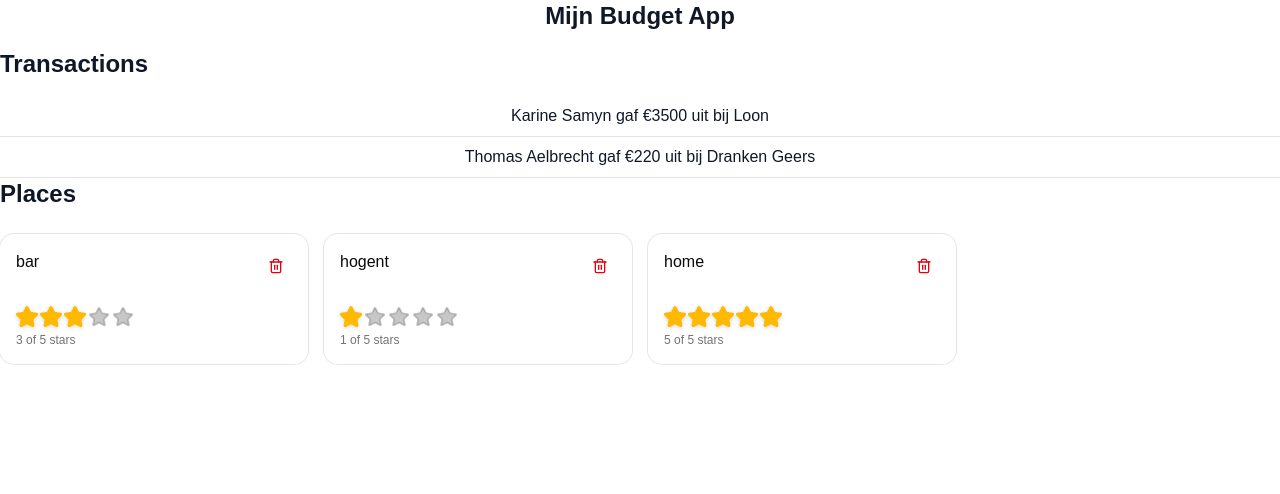
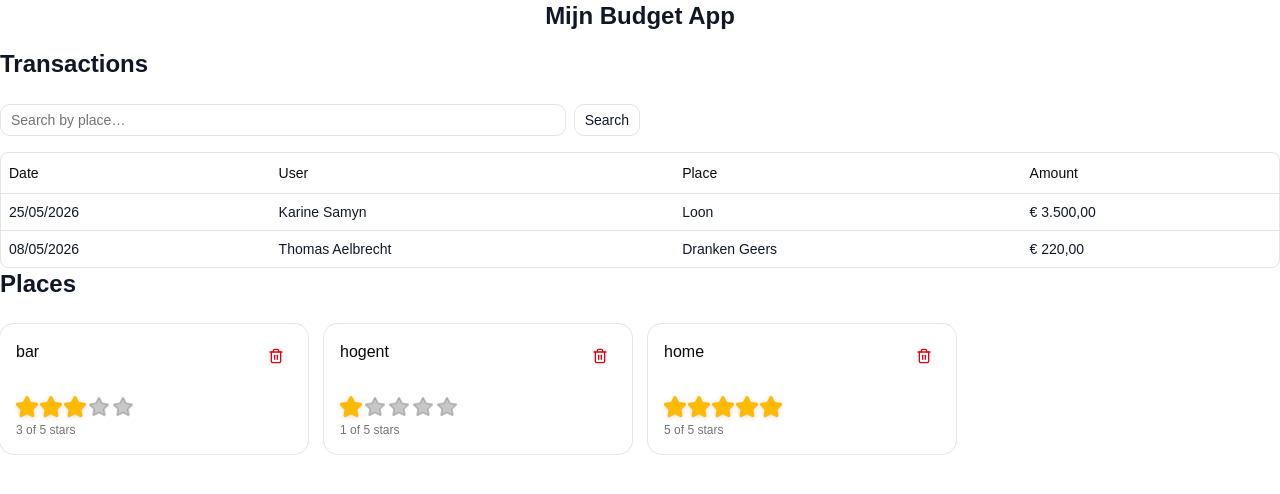
Before and after one commit to HOGENT-frontendweb/frontendweb-budget, a React (Vite) app: page / in a window 1280 px wide. Shown: the top 494 px of the page. Built offline with nearby package versions, Linux system fonts and the light colour scheme.

Commit message:
Hoofdstuk 2: Search transacties toegevoegd

```diff
--- a/src/components/transactions/Transaction.tsx
+++ b/src/components/transactions/Transaction.tsx
@@ -1,15 +1,33 @@
 import type { Transaction as TransactionType } from '../../types';
-import { Separator } from '@/components/ui/separator';
+import { TableRow, TableCell } from '../ui/table';
 
-type TransactionProps = Omit<TransactionType, 'id' | 'date'>;
+type TransactionProps = TransactionType;
 
-export default function Transaction({ user, place, amount }: TransactionProps) {
+const dateFormat = new Intl.DateTimeFormat('nl-BE', {
+  day: '2-digit',
+  month: '2-digit',
+  year: 'numeric',
+});
+
+const amountFormat = new Intl.NumberFormat('nl-BE', {
+  currency: 'EUR',
+  style: 'currency',
+  maximumFractionDigits: 2,
+  minimumFractionDigits: 2,
+});
+
+export default function Transaction({
+  user,
+  place,
+  amount,
+  date,
+}: TransactionProps) {
   return (
-    <>
-      <div className='text-center m-2'>
-        {user.name} gaf €{amount} uit bij {place.name}
-      </div>
-      <Separator />
-    </>);
-
+    <TableRow>
+      <TableCell>{dateFormat.format(new Date(date))}</TableCell>
+      <TableCell>{user.name}</TableCell>
+      <TableCell>{place.name}</TableCell>
+      <TableCell>{amountFormat.format(amount)}</TableCell>
+    </TableRow>
+  );
 }
--- a/src/components/transactions/TransactionList.tsx
+++ b/src/components/transactions/TransactionList.tsx
@@ -1,14 +1,39 @@
-import Transaction from './Transaction';
 import { TRANSACTION_DATA } from '../../api/mock_data';
 import type { Transaction as TransactionType } from '../../types';
+import { Input } from '@/components/ui/input';
+import { Button } from '@/components/ui/button';
+import { useState } from 'react';
+import TransactionsTable from './TransactionsTable';
 
 export default function TransactionList() {
+  const [text, setText] = useState('');
+  const [search, setSearch] = useState('');
+
+
+  const filteredTransactions = TRANSACTION_DATA.filter((t: TransactionType) => {
+    console.log('filtering...');
+    return t.place.name.toLowerCase().includes(search.toLowerCase());
+  });
+
   return (
     <>
       <h1 className='text-2xl font-semibold mb-6'>Transactions</h1>
-      {TRANSACTION_DATA.map((trans: TransactionType) => (
-        <Transaction key={trans.id} {...trans} />
-      ))}
+
+      <div className='flex justify-between mb-4 gap-2'>
+        <div className='flex gap-2 w-1/2'>
+          <Input
+            type='search'
+            placeholder='Search by place…'
+            value={text}
+            onChange={(e) => setText(e.target.value)}
+          />
+          <Button variant='outline' onClick={() => setSearch(text)}>
+            Search
+          </Button>
+        </div>
+      </div>
+
+      <TransactionsTable transactions={filteredTransactions} />
     </>
   );
 }
--- /dev/null
+++ b/src/components/transactions/TransactionsTable.tsx
@@ -0,0 +1,51 @@
+// src/components/transactions/TransactionsTable.tsx
+import Transaction from './Transaction';
+import {
+  Table,
+  TableBody,
+  TableHead,
+  TableHeader,
+  TableRow,
+} from '../ui/table';
+import type { Transaction as TransactionType } from '../../types';
+
+interface TransactionsTableProps {
+  transactions?: TransactionType[];
+}
+
+function TransactionsTable({ transactions }: TransactionsTableProps) {
+  if (!transactions) return null;
+
+  if (transactions.length === 0) {
+    return (
+      <p
+        className='text-sm text-muted-foreground py-4'
+        data-testid='no_transactions_message'
+      >
+        There are no transactions yet.
+      </p>
+    );
+  }
+
+  return (
+    <div className='rounded-md border'>
+      <Table>
+        <TableHeader>
+          <TableRow>
+            <TableHead>Date</TableHead>
+            <TableHead>User</TableHead>
+            <TableHead>Place</TableHead>
+            <TableHead>Amount</TableHead>
+          </TableRow>
+        </TableHeader>
+        <TableBody>
+          {transactions.map((transaction: TransactionType) => (
+            <Transaction key={transaction.id} {...transaction} />
+          ))}
+        </TableBody>
+      </Table>
+    </div>
+  );
+}
+
+export default TransactionsTable;
--- /dev/null
+++ b/src/components/ui/input.tsx
@@ -0,0 +1,19 @@
+import * as React from "react"
+import { Input as InputPrimitive } from "@base-ui/react/input"
+import { cn } from "cn"
+
+function Input({ className, type, ...props }: React.ComponentProps<"input">) {
+  return (
+    <InputPrimitive
+      type={type}
+      data-slot="input"
+      className={cn(
+        "h-8 w-full min-w-0 rounded-lg border border-input bg-transparent px-2.5 py-1 text-base transition-colors outline-none file:inline-flex file:h-6 file:border-0 file:bg-transparent file:text-sm file:font-medium file:text-foreground placeholder:text-muted-foreground focus-visible:border-ring focus-visible:ring-3 focus-visible:ring-ring/50 disabled:pointer-events-none disabled:cursor-not-allowed disabled:bg-input/50 disabled:opacity-50 aria-invalid:border-destructive aria-invalid:ring-3 aria-invalid:ring-destructive/20 md:text-sm dark:bg-input/30 dark:disabled:bg-input/80 dark:aria-invalid:border-destructive/50 dark:aria-invalid:ring-destructive/40",
+        className
+      )}
+      {...props}
+    />
+  )
+}
+
+export { Input }
--- /dev/null
+++ b/src/components/ui/table.tsx
@@ -0,0 +1,113 @@
+import * as React from "react"
+import { cn } from "cn"
+
+function Table({ className, ...props }: React.ComponentProps<"table">) {
+  return (
+    <div
+      data-slot="table-container"
+      className="relative w-full overflow-x-auto"
+    >
+      <table
+        data-slot="table"
+        className={cn("w-full caption-bottom text-sm", className)}
+        {...props}
+      />
+    </div>
+  )
+}
+
+function TableHeader({ className, ...props }: React.ComponentProps<"thead">) {
+  return (
+    <thead
+      data-slot="table-header"
+      className={cn("[&_tr]:border-b", className)}
+      {...props}
+    />
+  )
+}
+
+function TableBody({ className, ...props }: React.ComponentProps<"tbody">) {
+  return (
+    <tbody
+      data-slot="table-body"
+      className={cn("[&_tr:last-child]:border-0", className)}
+      {...props}
+    />
+  )
+}
+
+function TableFooter({ className, ...props }: React.ComponentProps<"tfoot">) {
+  return (
+    <tfoot
+      data-slot="table-footer"
+      className={cn(
+        "border-t bg-muted/50 font-medium [&>tr]:last:border-b-0",
+        className
+      )}
+      {...props}
+    />
+  )
+}
+
+function TableRow({ className, ...props }: React.ComponentProps<"tr">) {
+  return (
+    <tr
+      data-slot="table-row"
+      className={cn(
+        "border-b transition-colors hover:bg-muted/50 has-aria-expanded:bg-muted/50 data-[state=selected]:bg-muted",
+        className
+      )}
+      {...props}
+    />
+  )
+}
+
+function TableHead({ className, ...props }: React.ComponentProps<"th">) {
+  return (
+    <th
+      data-slot="table-head"
+      className={cn(
+        "h-10 px-2 text-left align-middle font-medium whitespace-nowrap text-foreground [&:has([role=checkbox])]:pr-0",
+        className
+      )}
+      {...props}
+    />
+  )
+}
+
+function TableCell({ className, ...props }: React.ComponentProps<"td">) {
+  return (
+    <td
+      data-slot="table-cell"
+      className={cn(
+        "p-2 align-middle whitespace-nowrap [&:has([role=checkbox])]:pr-0",
+        className
+      )}
+      {...props}
+    />
+  )
+}
+
+function TableCaption({
+  className,
+  ...props
+}: React.ComponentProps<"caption">) {
+  return (
+    <caption
+      data-slot="table-caption"
+      className={cn("mt-4 text-sm text-muted-foreground", className)}
+      {...props}
+    />
+  )
+}
+
+export {
+  Table,
+  TableHeader,
+  TableBody,
+  TableFooter,
+  TableHead,
+  TableRow,
+  TableCell,
+  TableCaption,
+}
```
